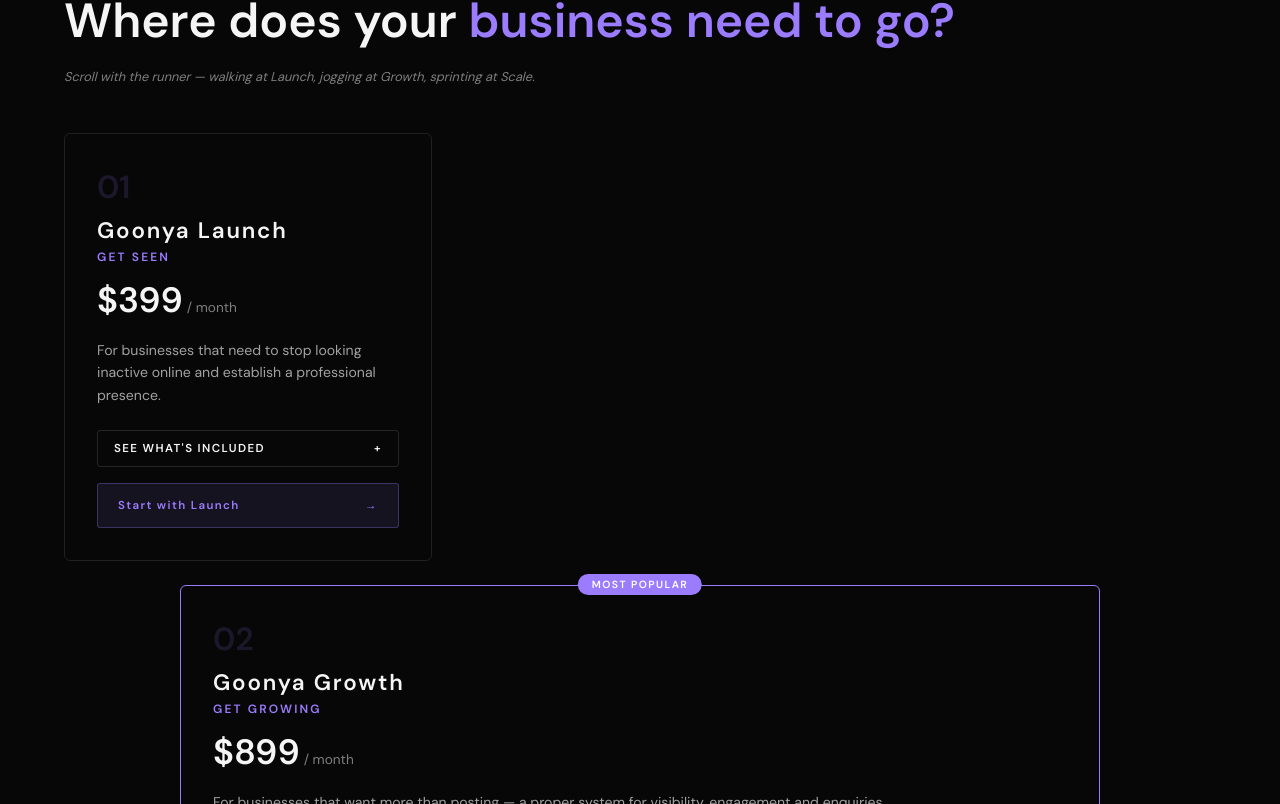
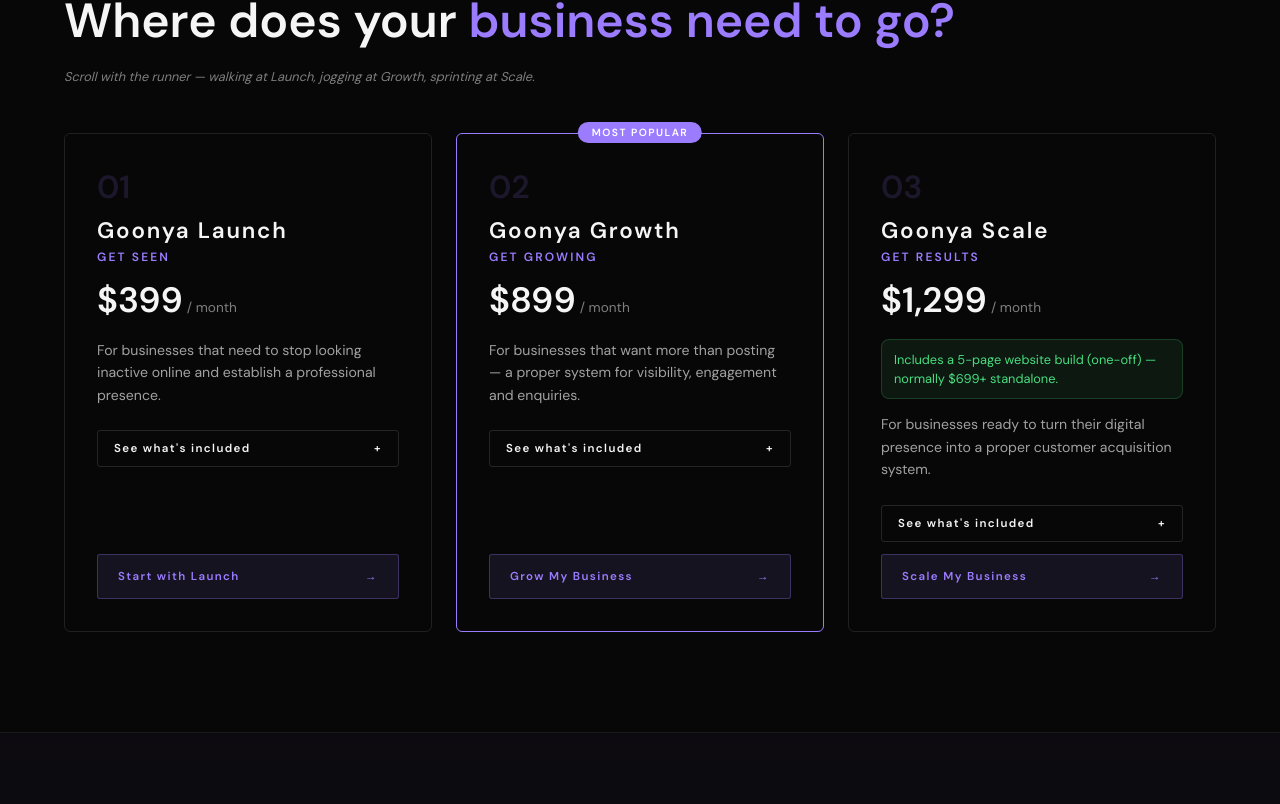
Before and after one commit to Utsava19/goonya.com.au, a React (Vite) app: page /packages in a window 1280 px wide. Shown: the part 1736-2540 px from the top of the page. Built offline with nearby package versions, Linux system fonts and the light colour scheme; no server answers.

Commit message:
Intial Website upload

```diff
--- a/src/pages/Packages.css
+++ b/src/pages/Packages.css
@@ -523,9 +523,15 @@
 
 .plans-grid {
   display: grid;
-  grid-template-columns: repeat(auto-fit, minmax(min(100%, 300px), 1fr));
+  grid-template-columns: 1fr;
   gap: 24px;
-  align-items: start;
+  align-items: stretch;
+}
+
+@media (min-width: 960px) {
+  .plans-grid {
+    grid-template-columns: repeat(3, minmax(0, 1fr));
+  }
 }
 
 .packages-growth-check {
@@ -552,12 +558,46 @@
   transition: border-color 0.2s;
   min-width: 0;
   width: 100%;
+  display: flex;
+  flex-direction: column;
+  height: 100%;
 }
 
-.plan-card.expanded {
-  grid-column: 1 / -1;
-  max-width: 920px;
-  margin-inline: auto;
+.plan-top {
+  flex: 0 0 auto;
+}
+
+.plan-details {
+  display: grid;
+  grid-template-rows: 0fr;
+  transition: grid-template-rows 0.35s ease;
+  min-width: 0;
+}
+
+.plan-details.is-open {
+  grid-template-rows: 1fr;
+}
+
+.plan-details .feature-list {
+  overflow: hidden;
+  min-height: 0;
+}
+
+.plan-details.is-open .feature-list {
+  max-height: 340px;
+  overflow-y: auto;
+  padding-right: 4px;
+  scrollbar-width: thin;
+  scrollbar-color: rgba(155, 124, 255, 0.4) transparent;
+}
+
+.plan-details.is-open .feature-list::-webkit-scrollbar {
+  width: 5px;
+}
+
+.plan-details.is-open .feature-list::-webkit-scrollbar-thumb {
+  background: rgba(155, 124, 255, 0.35);
+  border-radius: 4px;
 }
 
 .plan-card.featured {
@@ -722,8 +762,9 @@
   padding: 10px 16px;
   border-radius: 3px;
   cursor: pointer;
-  margin-bottom: 16px;
+  margin-bottom: 12px;
   transition: border-color 0.2s;
+  flex-shrink: 0;
 }
 
 .plan-toggle:hover {
@@ -731,8 +772,12 @@
 }
 
 .feature-list {
-  margin-bottom: 24px;
+  margin-bottom: 0;
   min-width: 0;
+}
+
+.plan-details.is-open .feature-list {
+  margin-bottom: 12px;
 }
 
 .plan-button {
@@ -749,7 +794,7 @@
   padding: 14px 20px;
   border-radius: 3px;
   text-decoration: none;
-  margin-top: 8px;
+  margin-top: auto;
   transition: background 0.2s;
 }
 
--- a/src/pages/Packages.jsx
+++ b/src/pages/Packages.jsx
@@ -425,8 +425,17 @@
 }
 
 export default function Packages() {
-  const [openPlan, setOpenPlan] = useState(1);
+  const [openPlans, setOpenPlans] = useState(() => new Set());
   const [selected, setSelected] = useState([]);
+
+  const togglePlan = (index) => {
+    setOpenPlans((prev) => {
+      const next = new Set(prev);
+      if (next.has(index)) next.delete(index);
+      else next.add(index);
+      return next;
+    });
+  };
 
   const toggleSelection = (id) => {
     setSelected((current) =>
@@ -521,11 +530,11 @@
         </p>
         <div className="plans-grid">
           {plans.map((plan, index) => {
-            const isOpen = openPlan === index;
+            const isOpen = openPlans.has(index);
             return (
               <article
                 id={`plan-${index}`}
-                className={`plan-card ${plan.popular ? "featured" : ""} ${isOpen ? "expanded" : ""}`}
+                className={`plan-card ${plan.popular ? "featured" : ""}`}
                 key={plan.name}
               >
                 {plan.popular && (
@@ -547,13 +556,15 @@
                   <p>{plan.tagline}</p>
                 </div>
                 <button
+                  type="button"
                   className="plan-toggle"
-                  onClick={() => setOpenPlan(isOpen ? -1 : index)}
+                  onClick={() => togglePlan(index)}
+                  aria-expanded={isOpen}
                 >
-                  {isOpen ? "HIDE DETAILS" : "SEE WHAT'S INCLUDED"}
-                  <span>{isOpen ? "−" : "+"}</span>
+                  {isOpen ? "Hide details" : "See what's included"}
+                  <span aria-hidden="true">{isOpen ? "−" : "+"}</span>
                 </button>
-                {isOpen && (
+                <div className={`plan-details ${isOpen ? "is-open" : ""}`}>
                   <div className="feature-list">
                     {plan.bestFor && (
                       <p className="plan-best-for">
@@ -572,7 +583,7 @@
                       </div>
                     ))}
                   </div>
-                )}
+                </div>
                 <a href="/contact" className="plan-button">
                   {plan.cta}
                   <span>→</span>
```
